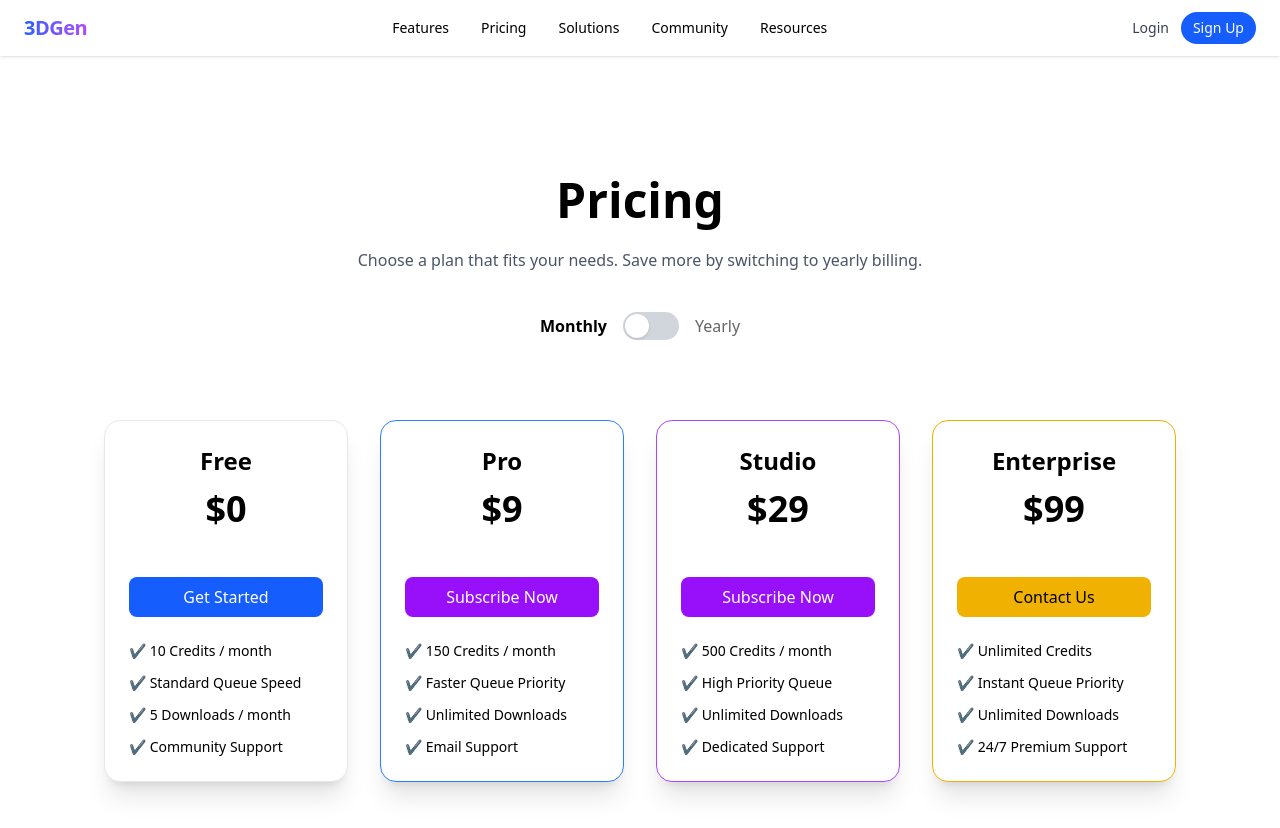
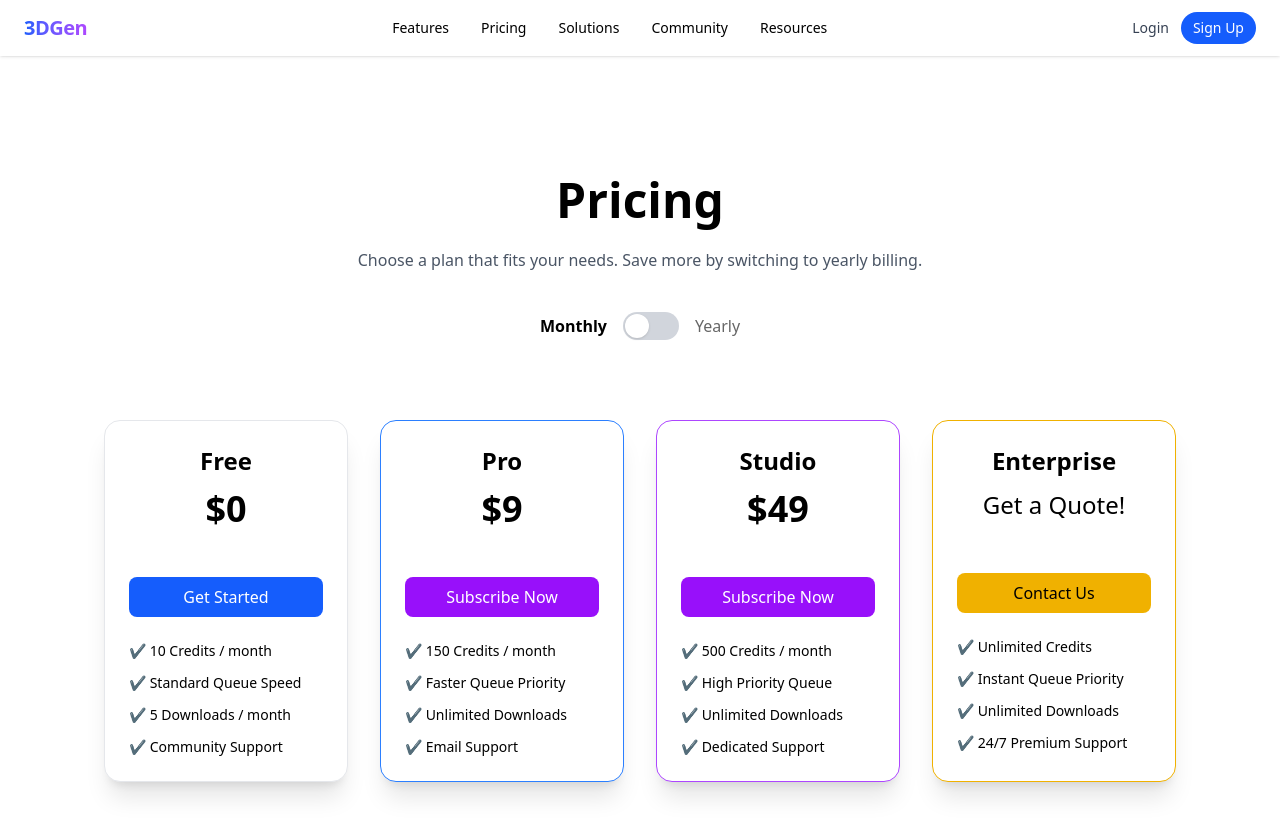
Before and after one commit to ahsanm7911/etron3d, a React app in the folder frontend/: page /pricing in a window 1280 px wide. Shown: the top 828 px of the page. Built offline with nearby package versions, Linux system fonts and the light colour scheme; no server answers; the HTML template or start-up script is replaced by a standard one.

Commit message:
Minor bug fix at login

```diff
--- a/frontend/src/pages/Login.jsx
+++ b/frontend/src/pages/Login.jsx
@@ -1,4 +1,4 @@
-import React, { useState, useContext } from "react";
+import React, { useState, useContext, useEffect} from "react";
 import { Link, useNavigate } from "react-router-dom";
 import { motion } from "framer-motion";
 import api from "../utils/api";
@@ -12,6 +12,13 @@ export default function Login() {
     const [password, setPassword] = useState("");
     const [error, setError] = useState(null);
     const { setUser } = useContext(AppContext);
+
+    useEffect(() => {
+        const user = auth.getUser();
+        if(user) {
+            navigate('/dashboard');
+        }
+    })
 
 
     async function handleLogin(e) {
--- a/frontend/src/pages/Pricing.jsx
+++ b/frontend/src/pages/Pricing.jsx
@@ -1,19 +1,20 @@
 import React, { useState } from "react";
 import { motion } from 'framer-motion';
+import { useNavigate } from "react-router-dom";
 import api from '../utils/api';
 import { auth } from "../utils/auth";
 
 export default function Pricing() {
     const [billing, setBilling] = useState("monthly");
-
+    const navigate = useNavigate();
 
 
     const prices = {
         monthly: {
             free: 0,
             pro: 9,
-            studio: 29,
-            enterprise: 99,
+            studio: 49,
+            enterprise: "Get a Quote!",
         },
         yearly: {
             free: 0,
@@ -76,7 +77,7 @@ export default function Pricing() {
                 <motion.div whileHover={{ scale: 1.03 }} className="p-6 bg-white dark:bg-gray-900 rounded-2xl shadow-xl border border-gray-200 dark:border-gray-700">
                     <h3 className="text-2xl font-bold mb-3">Free</h3>
                     <p className="text-4xl font-extrabold mb-6">${prices[billing].free}</p>
-                    <button className="my-6 w-full py-2 rounded-lg bg-blue-600 text-white hover:bg-blue-700 transition">Get Started</button>
+                    <button className="my-6 w-full py-2 rounded-lg bg-blue-600 text-white hover:bg-blue-700 transition" onClick={() => navigate('/login')}>Get Started</button>
                     <ul className="text-sm text-left space-y-3">
                         <li>✔ 10 Credits / month</li>
                         <li>✔ Standard Queue Speed</li>
@@ -118,7 +119,7 @@ export default function Pricing() {
                 {/* Enterprise */}
                 <motion.div whileHover={{ scale: 1.03 }} className="p-6 bg-white dark:bg-gray-900 rounded-2xl shadow-xl border border-yellow-500">
                     <h3 className="text-2xl font-bold mb-3">Enterprise</h3>
-                    <p className="text-4xl font-extrabold mb-6">${prices[billing].enterprise}</p>
+                    <p className="text-2xl mb-7">{prices[billing].enterprise}</p>
                     <button className="my-6 w-full py-2 rounded-lg bg-yellow-500 text-black hover:bg-yellow-600 transition">Contact Us</button>
                     <ul className="text-sm text-left space-y-3">
                         <li>✔ Unlimited Credits</li>
```
